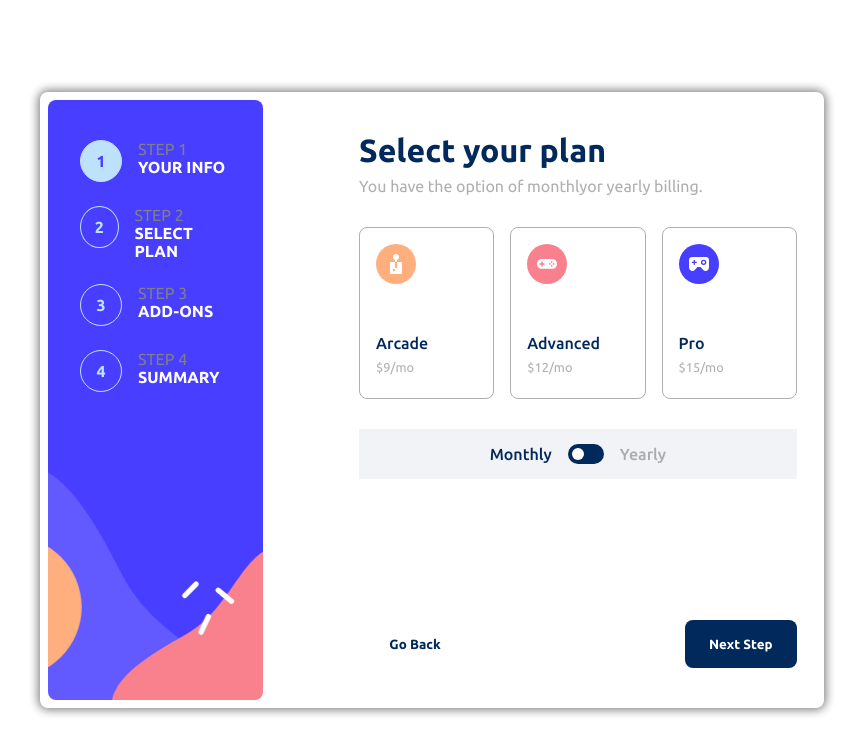
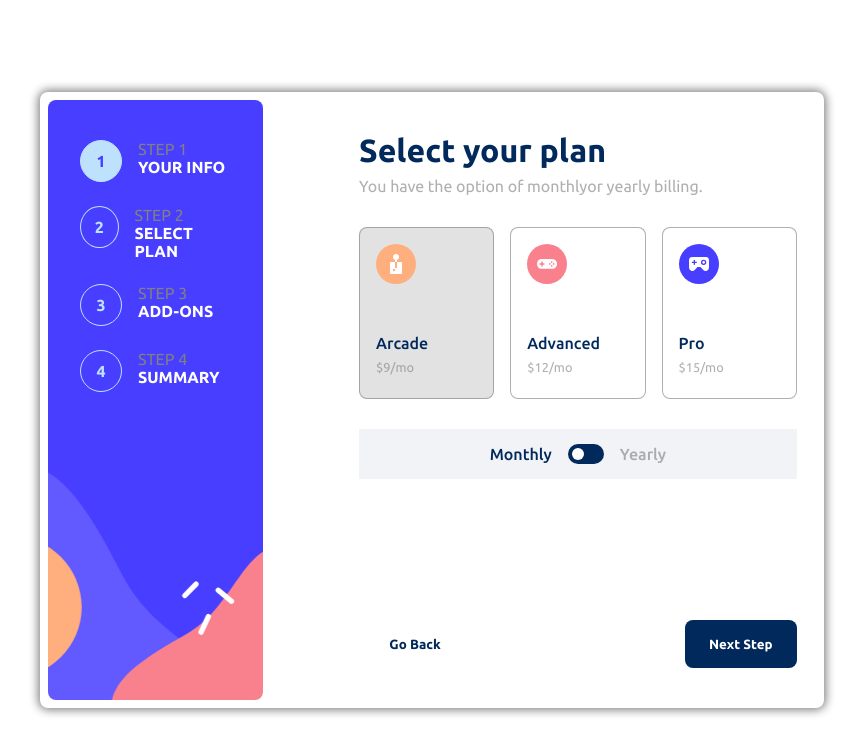
Before and after one commit to TsilaAllaoui/FrontendMentor-MultiStep-Form-challenge, a React (Vite) app: page /plans in a window 1280 px wide. Shown: the top 754 px of the page, without its empty margins (208-1071 px from the left). Built offline with nearby package versions, Linux system fonts and the light colour scheme.

Commit message:
Added currentPlan state to Step 2

```diff
--- a/src/App.tsx
+++ b/src/App.tsx
@@ -5,6 +5,7 @@ import Step from "./models/Step";
 import Step1 from "./components/Step1";
 import { useState } from "react";
 import Step2 from "./components/Step2";
+import Step3 from "./components/Step3";
 
 function App() {
   const steps: Step[] = [
@@ -21,6 +22,7 @@ function App() {
       <StepsIndicator steps={steps} bg={bg} currentStep={currentStep} />
       {/* <Step1 /> */}
       <Step2 />
+      {/* <Step3 /> */}
     </div>
   );
 }
--- a/src/components/Plan.tsx
+++ b/src/components/Plan.tsx
@@ -1,16 +1,31 @@
 import PlanModel from "../models/PlanModel";
 import "../styles/Plan.scss";
 
-const Plan = ({ plan, planType }: { plan: PlanModel; planType: string }) => {
+const Plan = ({
+  plan,
+  planType,
+  index,
+  bgColor,
+  setCurrentPlan,
+}: {
+  plan: PlanModel;
+  planType: string;
+  index: number;
+  bgColor: string;
+  setCurrentPlan: (i: number) => void;
+}) => {
   const updatePlan = (e: React.MouseEvent<HTMLDivElement>) => {
-    const plans: NodeListOf<HTMLDivElement> =
-      document.querySelectorAll("#plan");
-    plans.forEach((plan) => (plan.style.backgroundColor = "white"));
-    e.currentTarget.style.backgroundColor = "rgba(128, 128, 128, 0.128)";
+    setCurrentPlan(index);
   };
 
   return (
-    <div id="plan" onClick={updatePlan}>
+    <div
+      id="plan"
+      onClick={updatePlan}
+      style={{
+        backgroundColor: bgColor,
+      }}
+    >
       <img src={plan.icon} alt={plan.icon} />
       <div id="info">
         <p>{plan.name}</p>
--- a/src/components/Step2.tsx
+++ b/src/components/Step2.tsx
@@ -4,7 +4,7 @@ import advanced from "../assets/images/icon-advanced.svg";
 import pro from "../assets/images/icon-pro.svg";
 import PlanModel from "../models/PlanModel";
 import Plan from "./Plan";
-import { useState } from "react";
+import { useEffect, useState } from "react";
 
 const Step2 = () => {
   const plans: PlanModel[] = [
@@ -14,6 +14,7 @@ const Step2 = () => {
   ];
 
   const [planType, setPlanType] = useState("mo");
+  const [currentPlan, setCurrentPlan] = useState(0);
 
   const changePlanType = (e: React.MouseEvent<HTMLDivElement>) => {
     const circle = e.currentTarget.querySelector("#circle") as HTMLDivElement;
@@ -21,6 +22,10 @@ const Step2 = () => {
     circle.style.right = circle.style.right == "0px" ? "45%" : "0px";
     setPlanType((planType) => (planType == "mo" ? "year" : "mo"));
   };
+
+  useEffect(() => {
+    console.log(currentPlan);
+  }, [currentPlan]);
 
   return (
     <div id="step-2">
@@ -31,8 +36,17 @@ const Step2 = () => {
         </div>
       </div>
       <div id="plans">
-        {plans.map((plan) => (
-          <Plan plan={plan} planType={planType} key={plan.name} />
+        {plans.map((plan, index) => (
+          <Plan
+            plan={plan}
+            planType={planType}
+            index={index}
+            setCurrentPlan={setCurrentPlan}
+            bgColor={
+              index == currentPlan ? "rgba(128, 128, 128, 0.228)" : "white"
+            }
+            key={plan.name}
+          />
         ))}
       </div>
       <div id="plan-type">
```
Also changed, not shown: src/components/Step3.tsx (added, +7 -0 lines), src/styles/Step3.scss (added).
